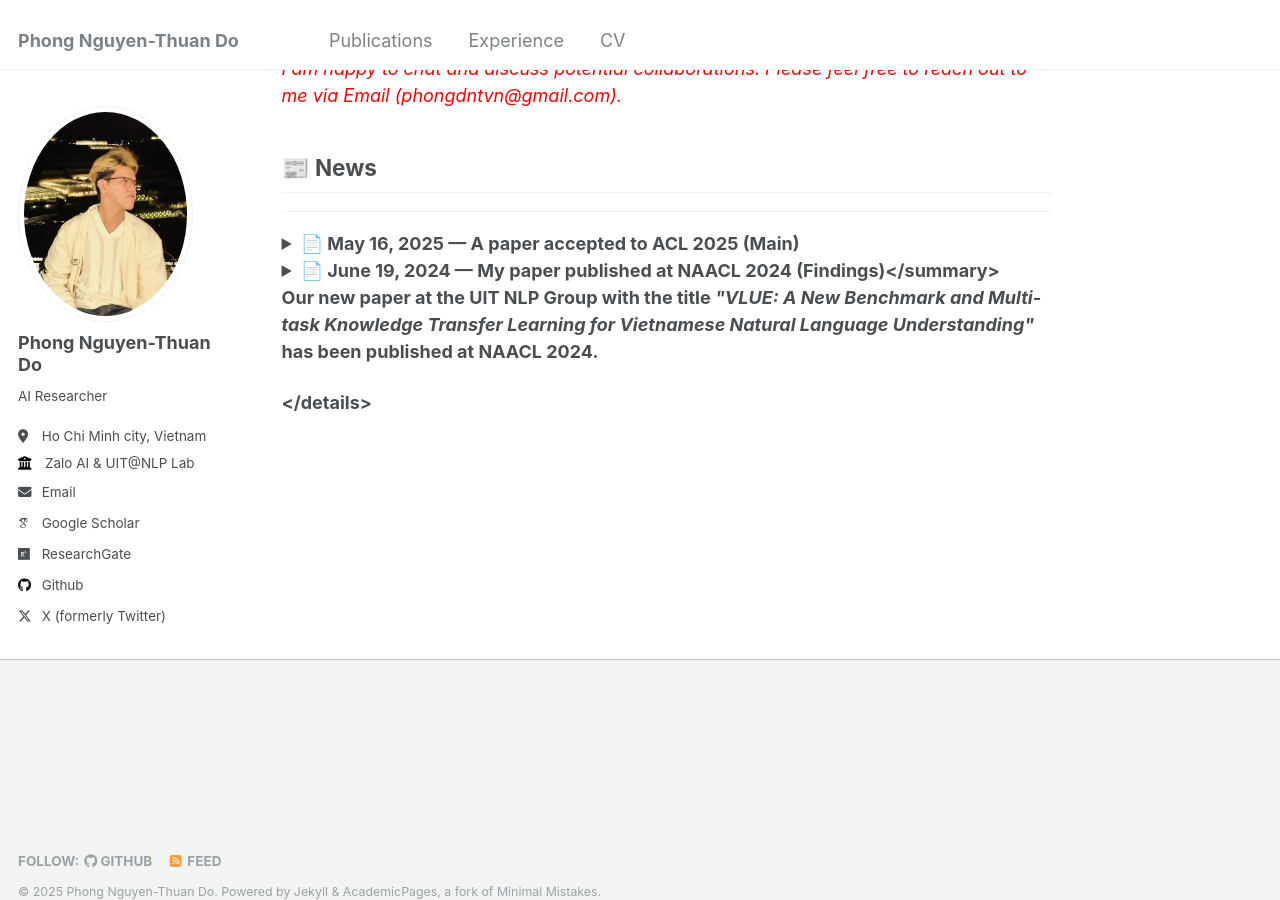
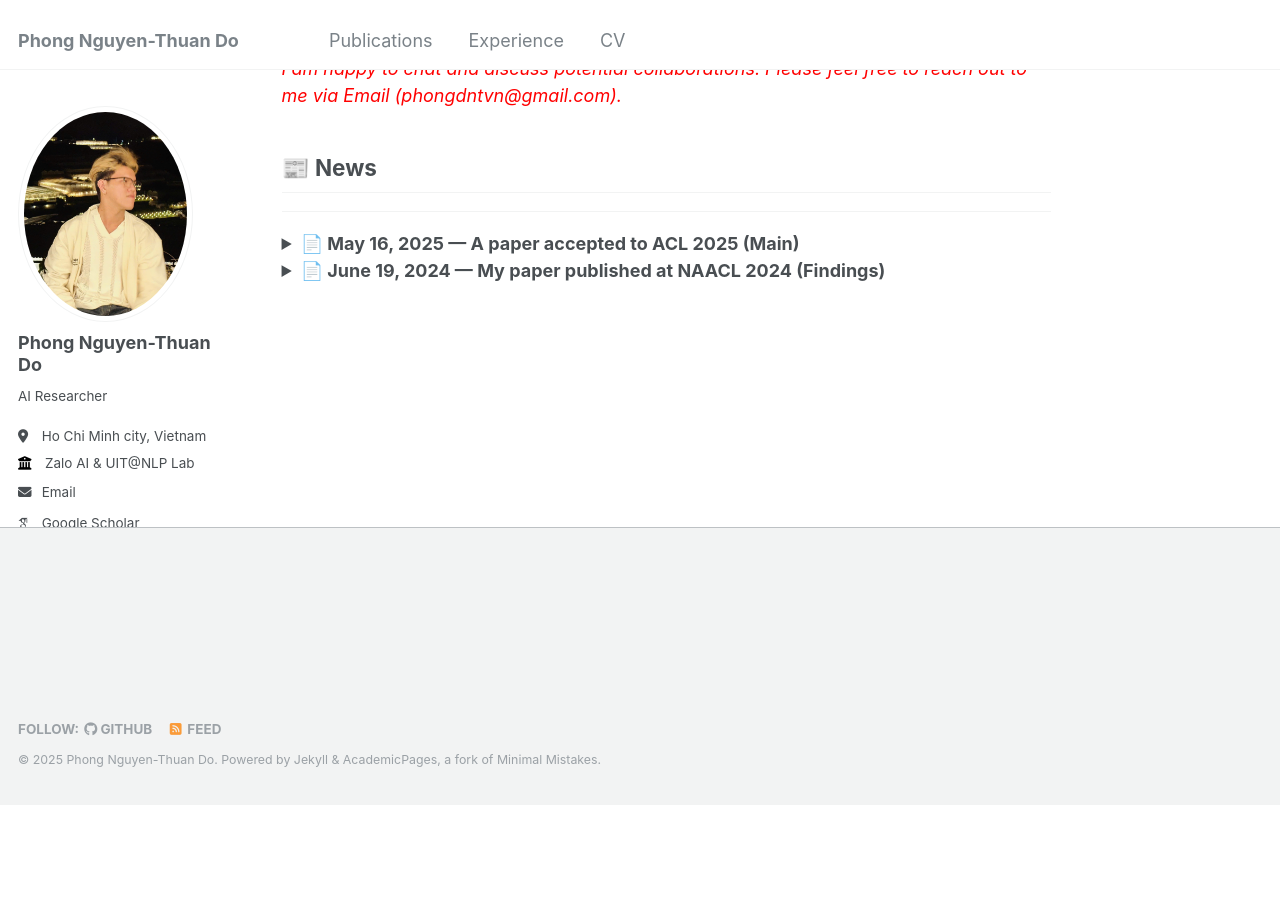
Before and after one commit to PhongNTDo/PhongNTDo.github.io, a Jekyll site: the page built from _pages/about.md, in a window 1280 px wide and 900 px high, scrolled down 933 px. Built offline with Jekyll 4.4.1, drawn with Linux system fonts in a browser that asks for light colours; some web fonts are replaced; a script that is not in the unit is left out; after the commit the page ends 1739 px from its top, so only the background shows below that.

Commit message:
fix news section

```diff
--- a/_pages/about.md
+++ b/_pages/about.md
@@ -32,6 +32,6 @@
 </details>
 
 <details>
-  <summary><strong>📄 June 19, 2024 — My paper published at NAACL 2024 (Findings)<strong></summary>
+  <summary><strong>📄 June 19, 2024 — My paper published at NAACL 2024 (Findings)</strong></summary>
   <p>Our new paper at the UIT NLP Group with the title <em>"VLUE: A New Benchmark and Multi-task Knowledge Transfer Learning for Vietnamese Natural Language Understanding"</em> has been published at <strong>NAACL 2024</strong>.</p>
 </details>
```
